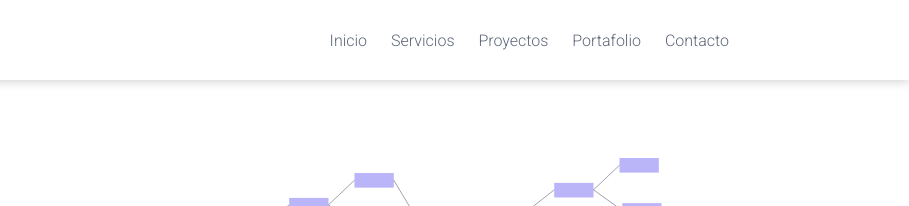
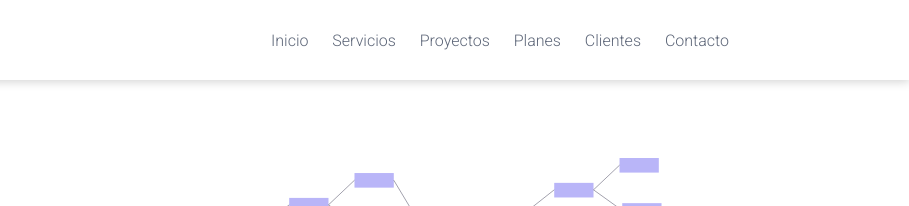
Before and after one commit to Delphini0711/delphiniagenciadigital, a plain HTML site: page index.html in a window 1280 px wide. Shown: the top 206 px of the page, 371-1280 px from the left. Drawn offline with nearby package versions, Linux system fonts and the light colour scheme; a web font is replaced by a local one.

Commit message:
Update index.html

```diff
--- a/index.html
+++ b/index.html
@@ -24,7 +24,8 @@
                     <a href="#inicio" id="enlace-inicio" class="btn-header">Inicio</a>
                     <a href="#servicios" id="enlace-servicios" class="btn-header">Servicios</a>
                     <a href="#proyectos" id="enlace-proyectos" class="btn-header">Proyectos</a>
-                    <a href="#planes" id="enlace-portafolio" class="btn-header">Portafolio</a>
+                    <a href="#planes" id="enlace-portafolio" class="btn-header">Planes</a>
+                    <a href="#clientes" id="enlace-clientes" class="btn-header">Clientes</a>
                     <a href="#contacto" id="enlace-contacto" class="btn-header">Contacto</a>
                 </div>
                 <div class="hamburguer">
@@ -143,7 +144,7 @@
         </div>
     </section>
 
-    <section class="contenedor1 services">
+    <section class="contenedor1 services" id="clientes">
         <img src="img/segundo.svg" alt="">
         <div class="box-skills">
             <h4><i class="far fa-check-circle"></i> Diseñador Web</h4>
```
